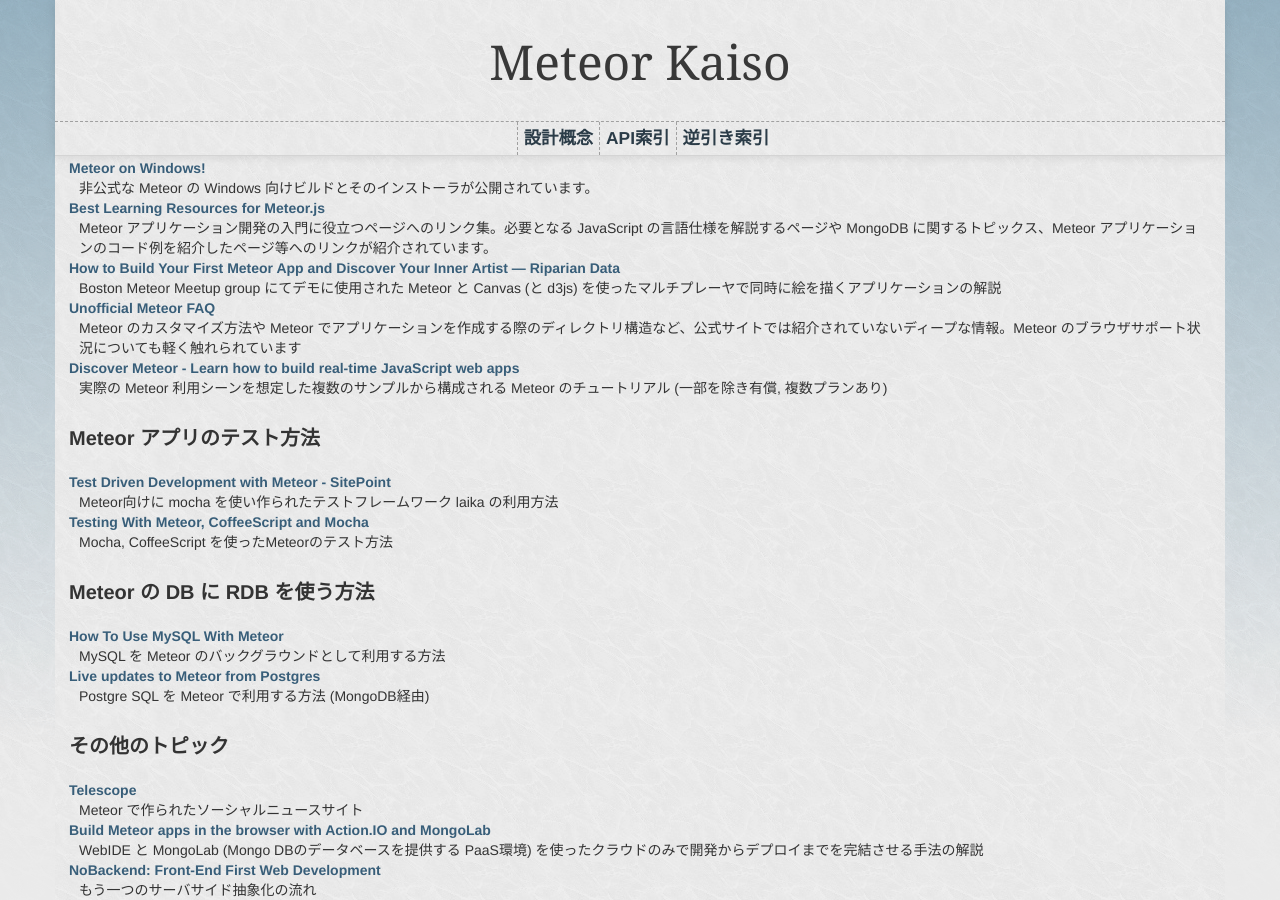
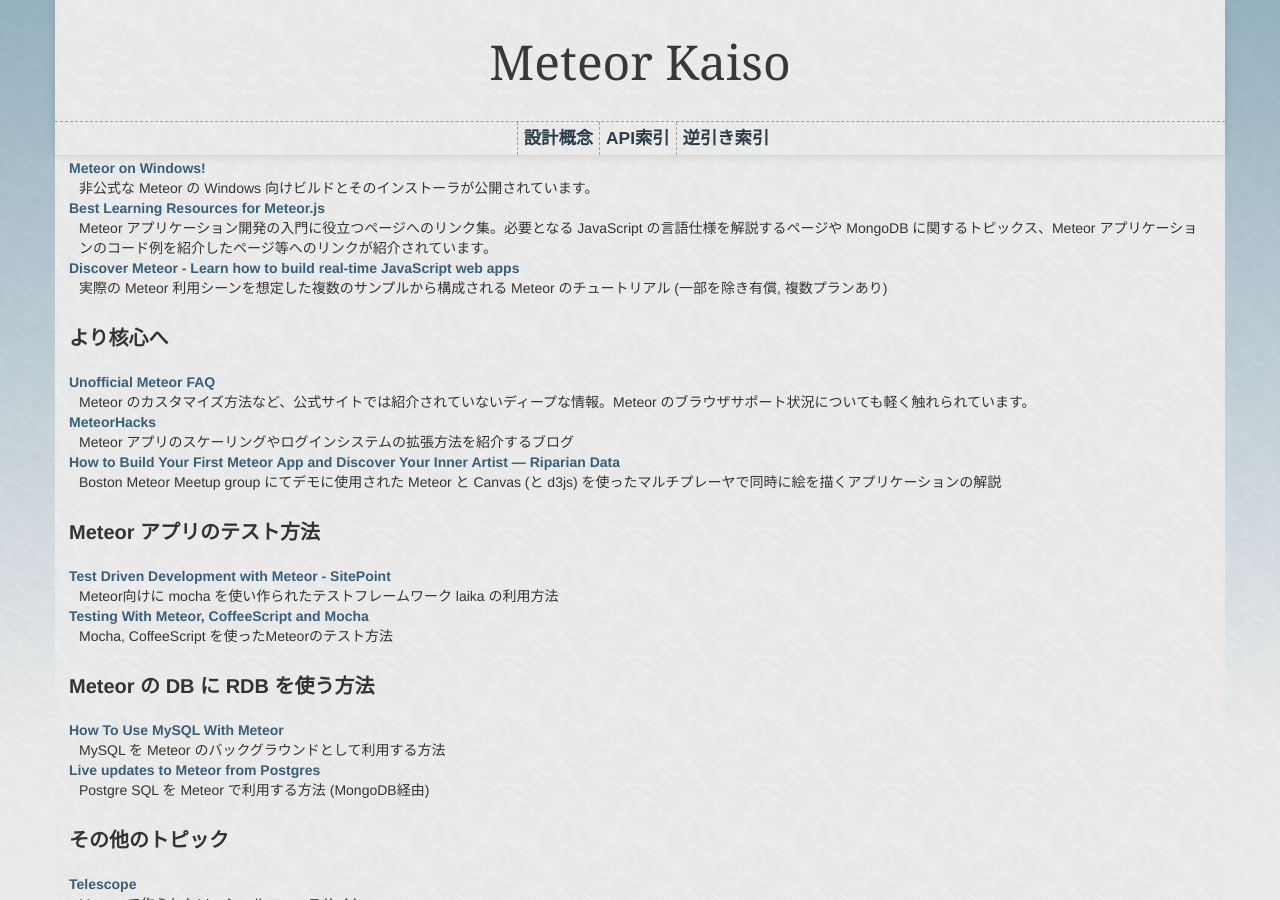
Before and after one commit to arumtaunsaram/meteor_jp, a Jekyll site: the page built from index.html, in a window 1280 px wide and 900 px high, scrolled down 357 px. Built offline with Jekyll 4.4.1, drawn with Linux system fonts in a browser that asks for light colours; Markdown is read by kramdown in place of the engine named in the settings.

Commit message:
Updates the links.

```diff
--- a/_includes/index.html
+++ b/_includes/index.html
@@ -17,12 +17,17 @@
     <dt><a href="http://yauh.de/articles/376/best-learning-resources-for-meteorjs">Best Learning Resources for Meteor.js</a></dt>
   	<dd>Meteor アプリケーション開発の入門に役立つページへのリンク集。必要となる JavaScript の言語仕様を解説するページや MongoDB に関するトピックス、Meteor アプリケーションのコード例を紹介したページ等へのリンクが紹介されています。</dd>
 
+    <dt><a href="http://www.discovermeteor.com/">Discover Meteor - Learn how to build real-time JavaScript web apps</a><dt>
+  	<dd>実際の Meteor 利用シーンを想定した複数のサンプルから構成される Meteor のチュートリアル (一部を除き有償, 複数プランあり)</dd>
+  </dl>
+  <h3>より核心へ</h3>
+  <dl>
+    <dt><a href="https://github.com/oortcloud/unofficial-meteor-faq">Unofficial Meteor FAQ</a></dt>
+  	<dd>Meteor のカスタマイズ方法など、公式サイトでは紹介されていないディープな情報。Meteor のブラウザサポート状況についても軽く触れられています。</dd>
+    <dt><a href="http://meteorhacks.com/">MeteorHacks</a></dt>
+    <dd>Meteor アプリのスケーリングやログインシステムの拡張方法を紹介するブログ</dd>
     <dt><a href="http://www.ripariandata.com/blog/real-time-multiuser-drawing-with-meteor">How to Build Your First Meteor App and Discover Your Inner Artist — Riparian Data</a></dt>
   	<dd>Boston Meteor Meetup group にてデモに使用された Meteor と Canvas (と d3js) を使ったマルチプレーヤで同時に絵を描くアプリケーションの解説</dd>
-    <dt><a href="https://github.com/oortcloud/unofficial-meteor-faq">Unofficial Meteor FAQ</a></dt>
-  	<dd>Meteor のカスタマイズ方法や Meteor でアプリケーションを作成する際のディレクトリ構造など、公式サイトでは紹介されていないディープな情報。Meteor のブラウザサポート状況についても軽く触れられています</dd>
-    <dt><a href="http://www.discovermeteor.com/">Discover Meteor - Learn how to build real-time JavaScript web apps</a><dt>
-  	<dd>実際の Meteor 利用シーンを想定した複数のサンプルから構成される Meteor のチュートリアル (一部を除き有償, 複数プランあり)</dd>
   </dl>
   <h3>Meteor アプリのテスト方法</h3>
   <dl>
```
